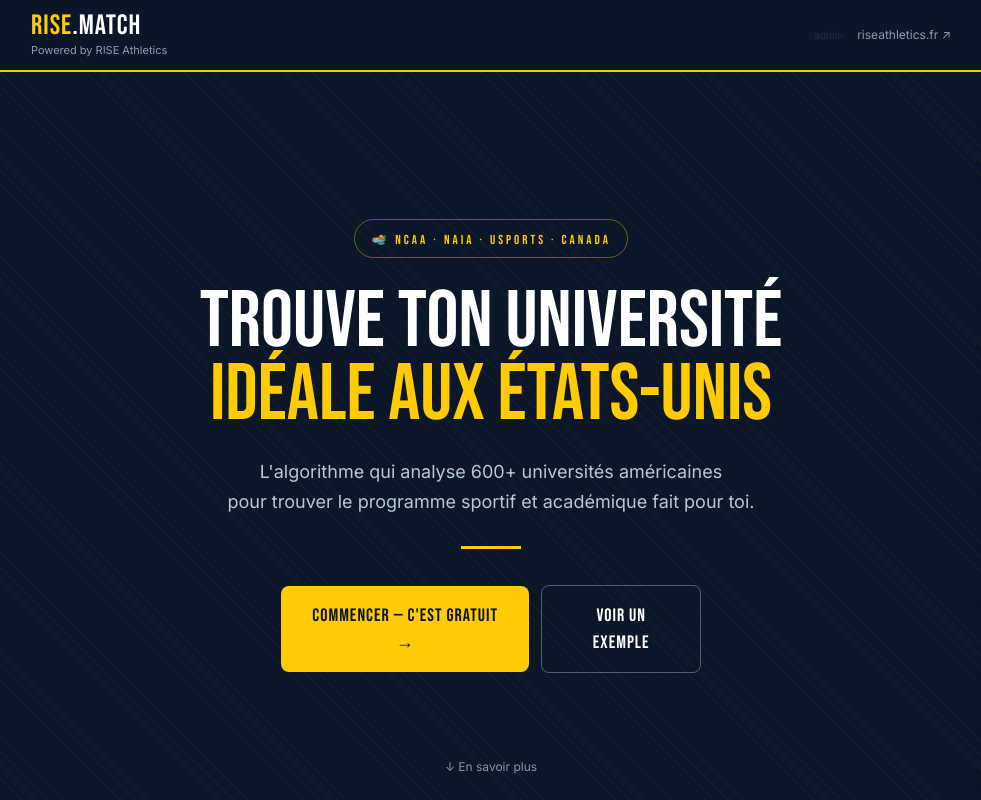
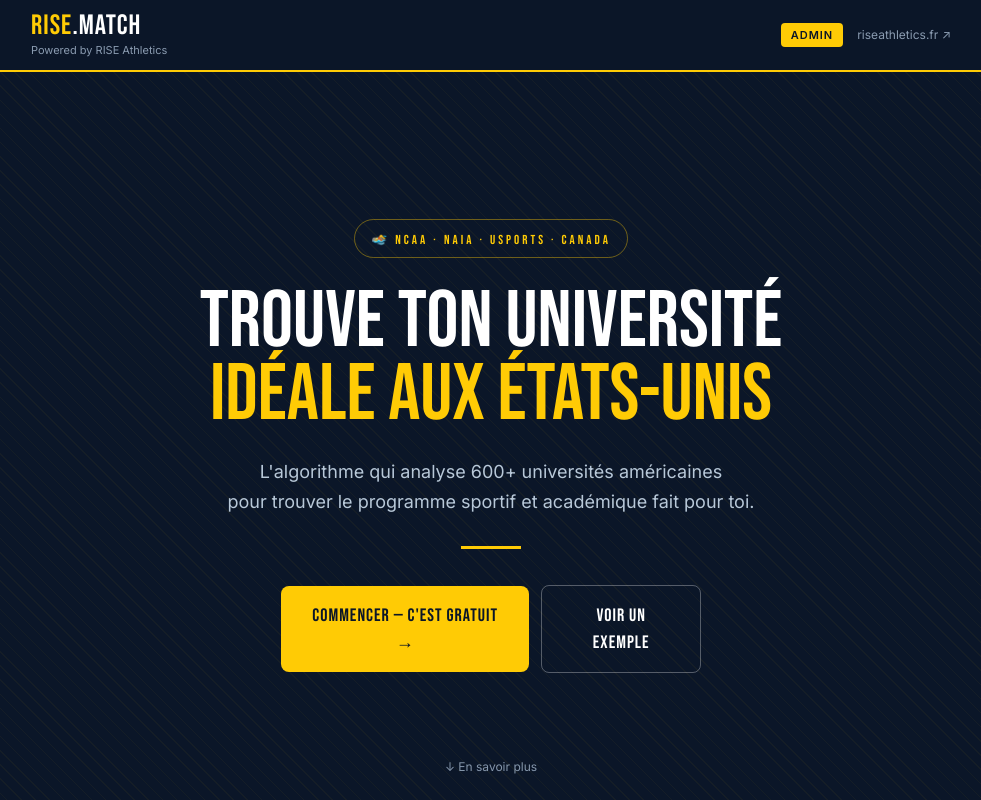
Before and after one commit to MatteoGioCrs/rise-match, a Next.js app in the folder frontend/: page / in a window 1280 px wide. Shown: the top 800 px of the page, without its empty margins (149-1130 px from the left). Built offline with nearby package versions, Linux system fonts and the light colour scheme.

Commit message:
admin button v2

```diff
--- a/frontend/app/page.tsx
+++ b/frontend/app/page.tsx
@@ -230,19 +230,25 @@ function Navbar({ onHome, showNewSearch, onNewSearch }: {
             </button>
           )}
 
-          {/* Admin Link - Very faint until hovered */}
+          {/* Admin Link - Highly visible yellow box */}
           <Link
              href="/admin"
              style={{
-               fontSize: 10, // Slightly smaller than the main link
-               color: "rgba(255,255,255,0.1)", // Very low opacity
+               backgroundColor: C.maize,
+               color: C.navy,
+               padding: "4px 10px",
+               borderRadius: 4,
+               fontSize: 11,
+               fontWeight: "bold",
+               textTransform: "uppercase",
+               letterSpacing: 1,
                textDecoration: "none",
-               transition: "color 0.2s"
+               transition: "opacity 0.2s"
              }}
-             onMouseEnter={e => (e.currentTarget.style.color = C.maize)}
-             onMouseLeave={e => (e.currentTarget.style.color = "rgba(255,255,255,0.1)")}
+             onMouseEnter={e => (e.currentTarget.style.opacity = "0.8")}
+             onMouseLeave={e => (e.currentTarget.style.opacity = "1")}
           >
-             admin
+             Admin
           </Link>
 
           <a href="https://riseathletics.fr" target="_blank" rel="noopener noreferrer" style={{ fontSize: 12, color: C.slate, textDecoration: "none" }}>
```
